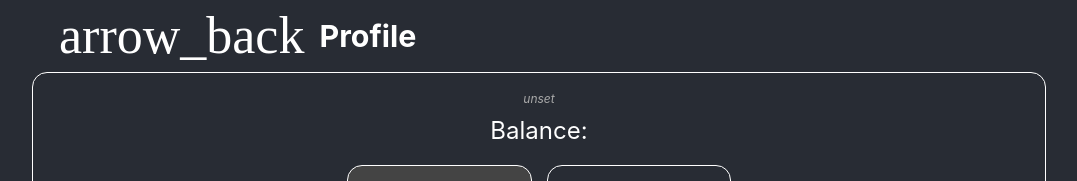
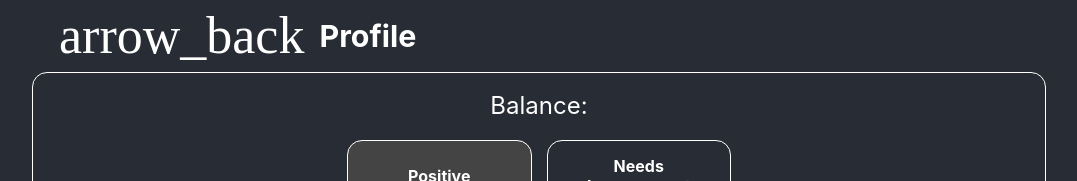
Before and after one commit to Jameson13B/party-points, a React (Create React App) app: page /profile/1 in a window 1280 px wide. Shown: the top 181 px of the page, without its empty margins (101-1178 px from the left). Built offline with nearby package versions, Linux system fonts and the light colour scheme; no server answers; the database is empty.

Commit message:
Removed ID from profiles

```diff
--- a/src/views/Profile.js
+++ b/src/views/Profile.js
@@ -38,7 +38,6 @@ class Profile extends Component {
             </Header>
             <Body>
               <Name>{id}</Name>
-              <Id>{id}</Id>
               <Item>Add/Remove points for the entire {id}</Item>
               <BtnPanel>
                 <Btn
@@ -81,7 +80,6 @@ class Profile extends Component {
             ) : (
               <React.Fragment>
                 <Name>{this.state.user.name}</Name>
-                <Id>{this.state.user.id}</Id>
                 <Item>Balance: {this.state.user.balance}</Item>
                 <Item>{this.state.user.email}</Item>
                 <BtnPanel>
@@ -162,13 +160,6 @@ const Name = styled.h1`
   line-height: 100%;
   margin: 5px 0 10px 0;
 `
-const Id = styled.p`
-  font-size: 0.75rem;
-  font-weight: normal;
-  font-style: italic;
-  color: #aaa;
-  margin: 0;
-`
 const Item = styled.p`
   margin: 10px 0;
   font-size: 1.5rem;
```
